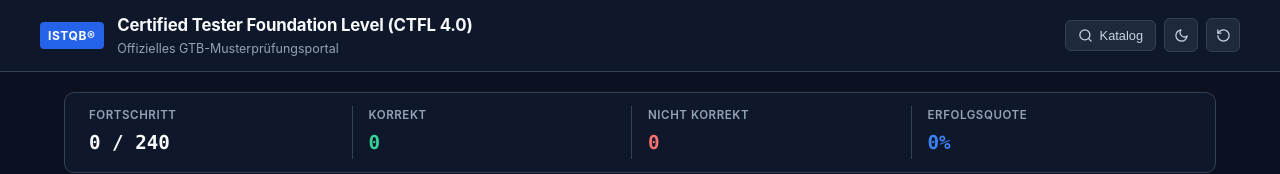
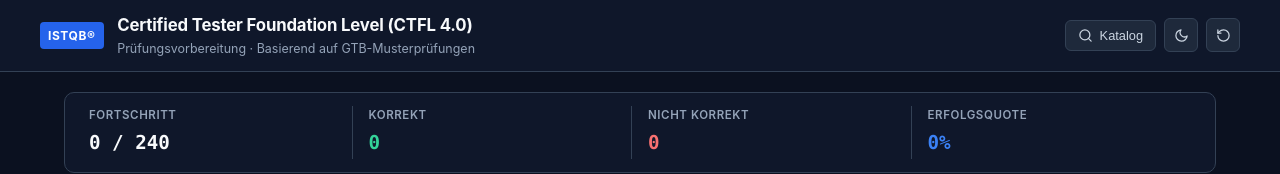
Before and after one commit to OScheer/ISTQB_Questioner, a website: page index.html in a window 1280 px wide. Shown: the top 174 px of the page. Drawn offline with Linux system fonts and the light colour scheme.

Commit message:
Update header subtitle to 'Prüfungsvorbereitung · Basierend auf GTB-Musterprüfungen'

```diff
--- a/index.html
+++ b/index.html
@@ -16,7 +16,7 @@
         <span class="brand-badge">ISTQB®</span>
         <div>
           <h1 class="brand-title">Certified Tester Foundation Level (CTFL 4.0)</h1>
-          <div class="brand-subtitle">Offizielles GTB-Musterprüfungsportal</div>
+          <div class="brand-subtitle">Prüfungsvorbereitung · Basierend auf GTB-Musterprüfungen</div>
         </div>
       </div>
 
```
